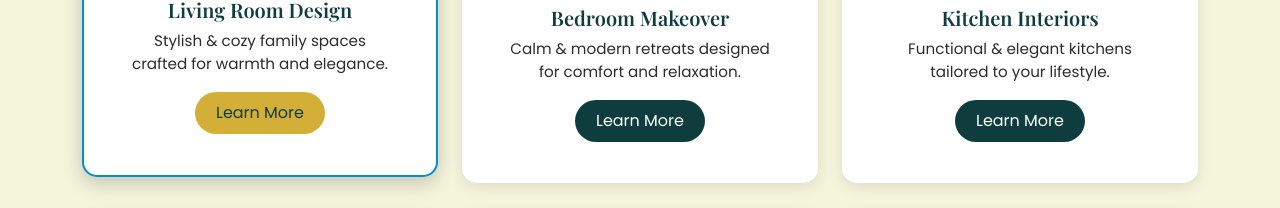
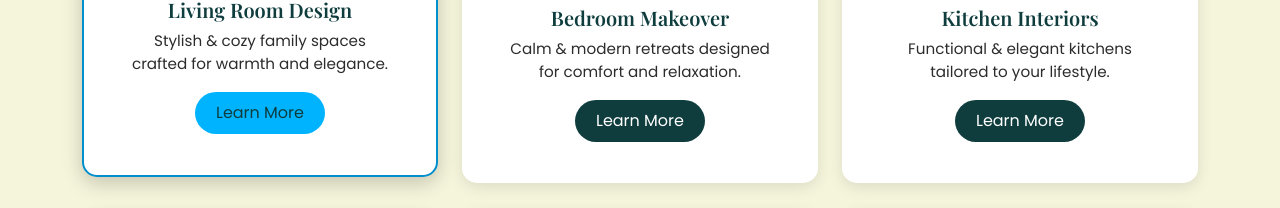
Before and after one commit to Chitresh2414/Vastuspaze, a plain HTML site: page Services.html in a window 1280 px wide. In both pictures the pointer is over the link 259 px from the left and 677 px from the top of the page. Shown: the part 557-765 px from the top of the page. Drawn offline with nearby package versions, Linux system fonts and the light colour scheme; files that its build step writes are made by us from their sources.

Commit message:
Update button hover color to light blue in service.css

```diff
--- a/css/service.css
+++ b/css/service.css
@@ -57,7 +57,7 @@ body {
   transition: 0.3s;
 }
 .btn-custom:hover {
-  background-color: #d4af37; /* Gold hover */
+  background-color: #00b3ff; /* Light Blue hover */
   color: #0F3D3E;
 }
 
```
